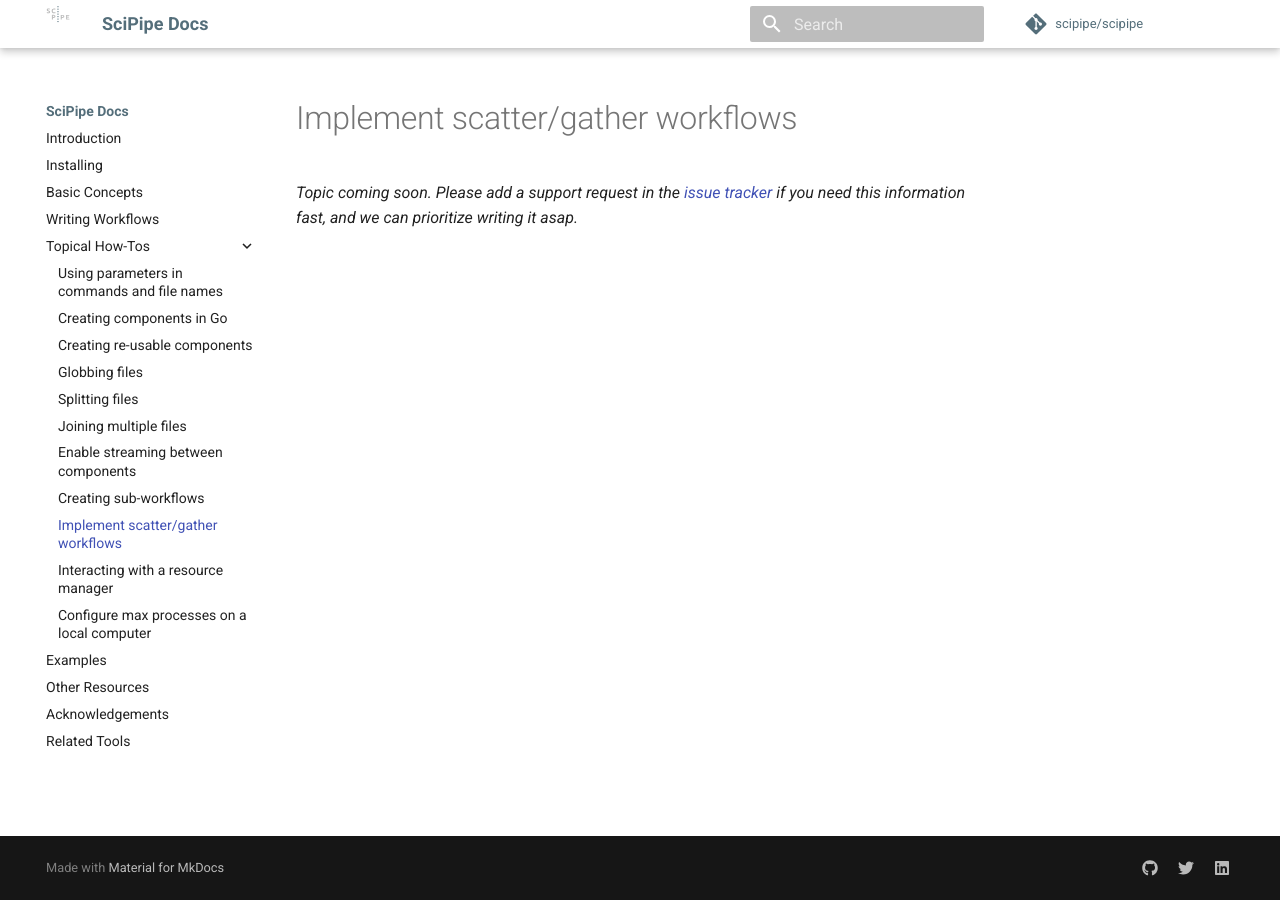
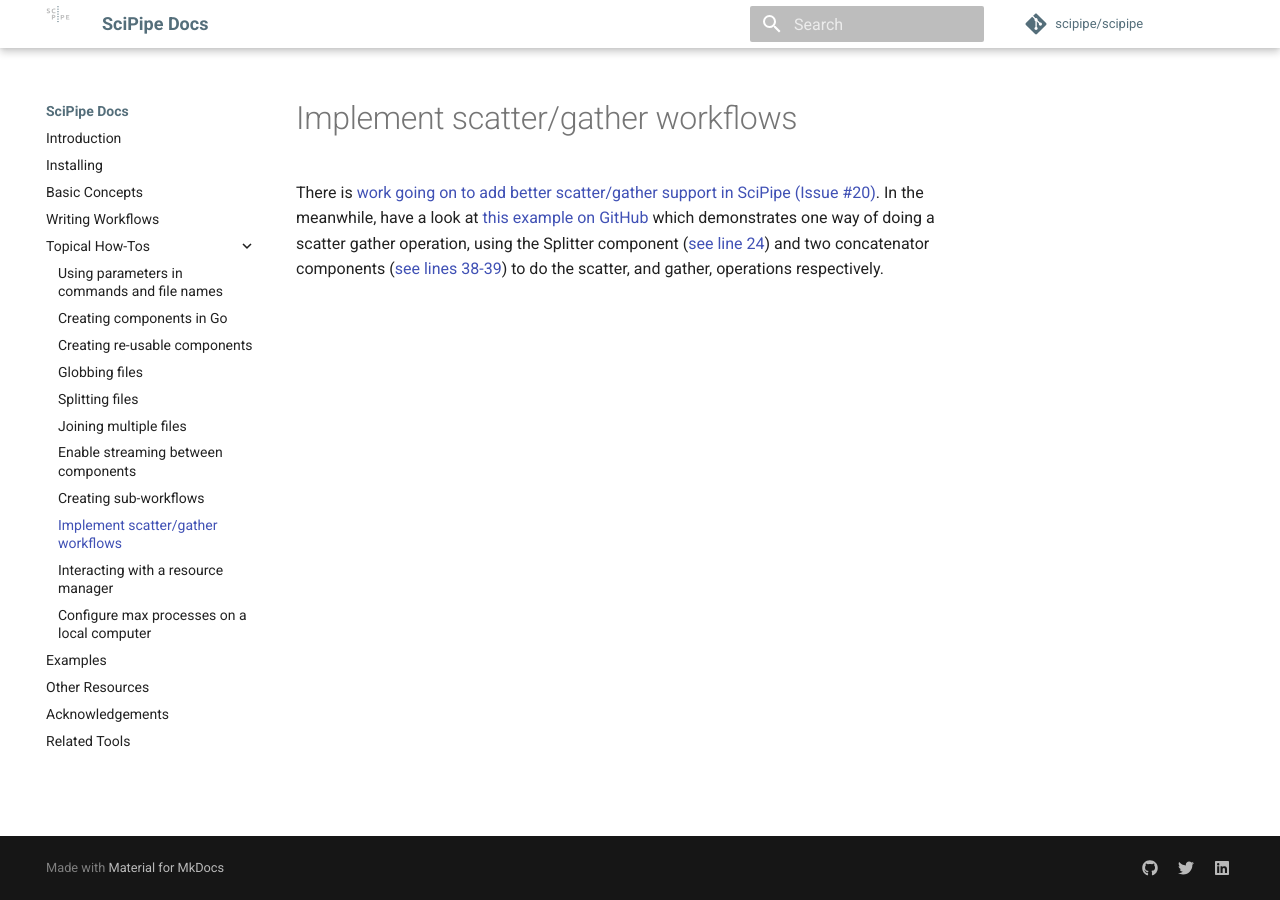
Before and after one commit to scipipe/scipipe, an MkDocs documentation site: the page built from docs/howtos/scatter_gather.md, in a window 1280 px wide. Built offline with MkDocs 1.6.1 and Material for MkDocs 9.7.7, drawn with Linux system fonts in a browser that asks for light colours; comment, search, counter and statistics services are not loaded; old or Windows-style settings are respelled for this version of MkDocs.

Commit message:
Fill in empty howto pages with links to issues etc

```diff
--- a/docs/howtos/scatter_gather.md
+++ b/docs/howtos/scatter_gather.md
@@ -1,2 +1,5 @@
-*Topic coming soon. Please add a support request in the [issue tracker](https://github.com/scipipe/scipipe/issues)
-if you need this information fast, and we can prioritize writing it asap.*
+There is [work going on to add better scatter/gather support in SciPipe (Issue #20)](https://github.com/scipipe/scipipe/issues/20).
+In the meanwhile, have a look at [this example on GitHub](https://github.com/scipipe/scipipe/blob/master/examples/scatter_gather/scattergather.go)
+which demonstrates one way of doing a scatter gather operation, using the Splitter component ([see line 24](https://github.com/scipipe/scipipe/blob/master/examples/scatter_gather/scattergather.go#L24))
+and two concatenator components ([see lines 38-39](https://github.com/scipipe/scipipe/blob/master/examples/scatter_gather/scattergather.go#L38-L39))
+to do the scatter, and gather, operations respectively.
```
Also changed, not shown: docs/howtos/hpc.md (+1 -2 lines), docs/howtos/joining.md (+3 -2 lines), docs/howtos/local.md (+1 -2 lines), docs/howtos/splitting.md (+1 -1 lines).
